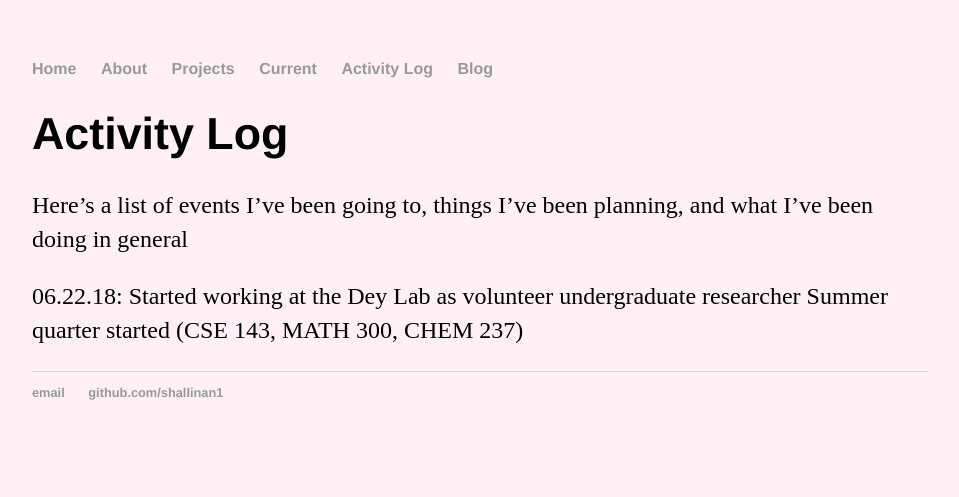
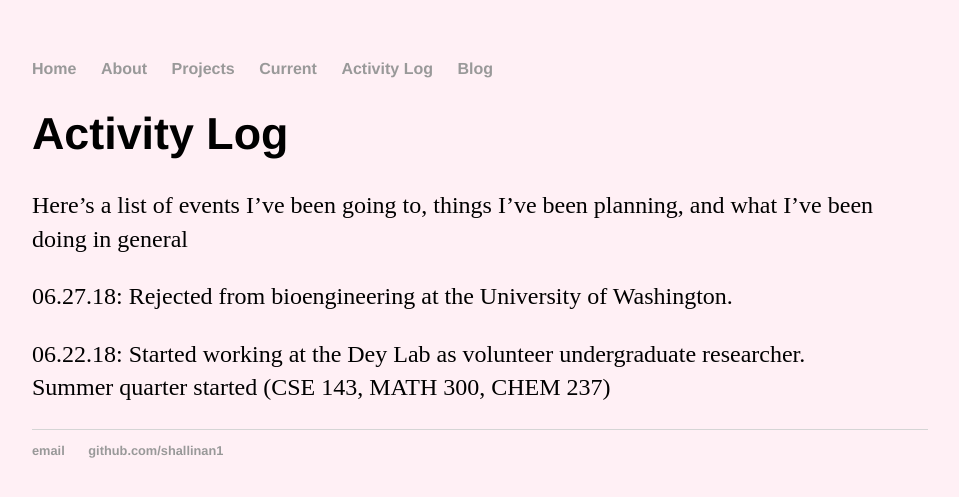
Before and after one commit to shallinan1/shallinan1.github.io, a Jekyll site: the page built from activitylog/index.md, in a window 1280 px wide. Shown: the top 497 px of the page, without its empty margins (160-1119 px from the left). Built offline with Jekyll 4.4.1, drawn with Linux system fonts in a browser that asks for light colours; our own code applies the rules of GitHub Pages for plain Markdown files.

Commit message:
update log

```diff
--- a/activitylog/index.md
+++ b/activitylog/index.md
@@ -8,5 +8,7 @@ background-color: #fff0f5
 
 Here's a list of events I've been going to, things I've been planning, and what I've been doing in general
 
-06.22.18: Started working at the Dey Lab as volunteer undergraduate researcher
+06.27.18: Rejected from bioengineering at the University of Washington.
+
+06.22.18: Started working at the Dey Lab as volunteer undergraduate researcher.
 		  Summer quarter started (CSE 143, MATH 300, CHEM 237)
```
